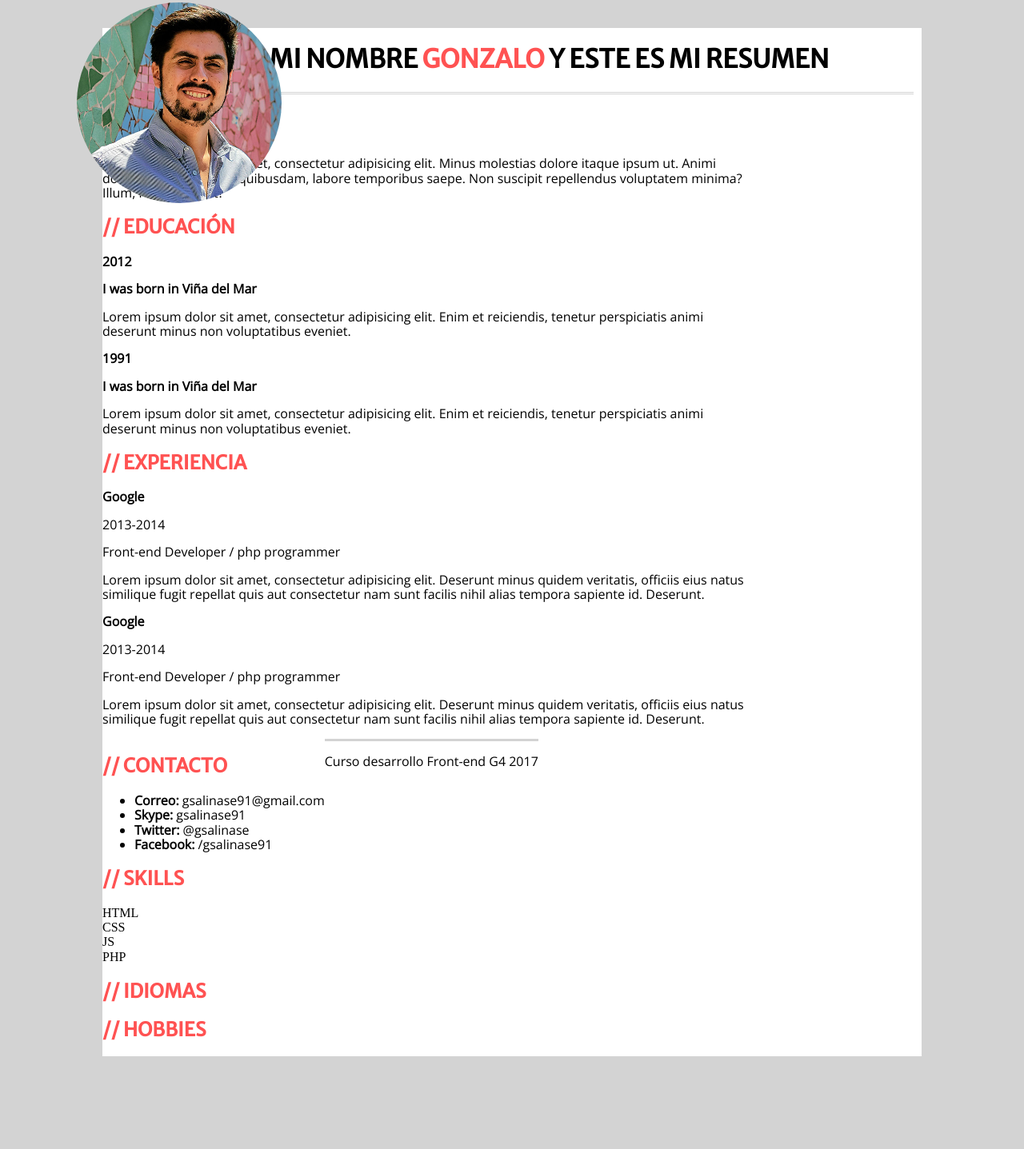
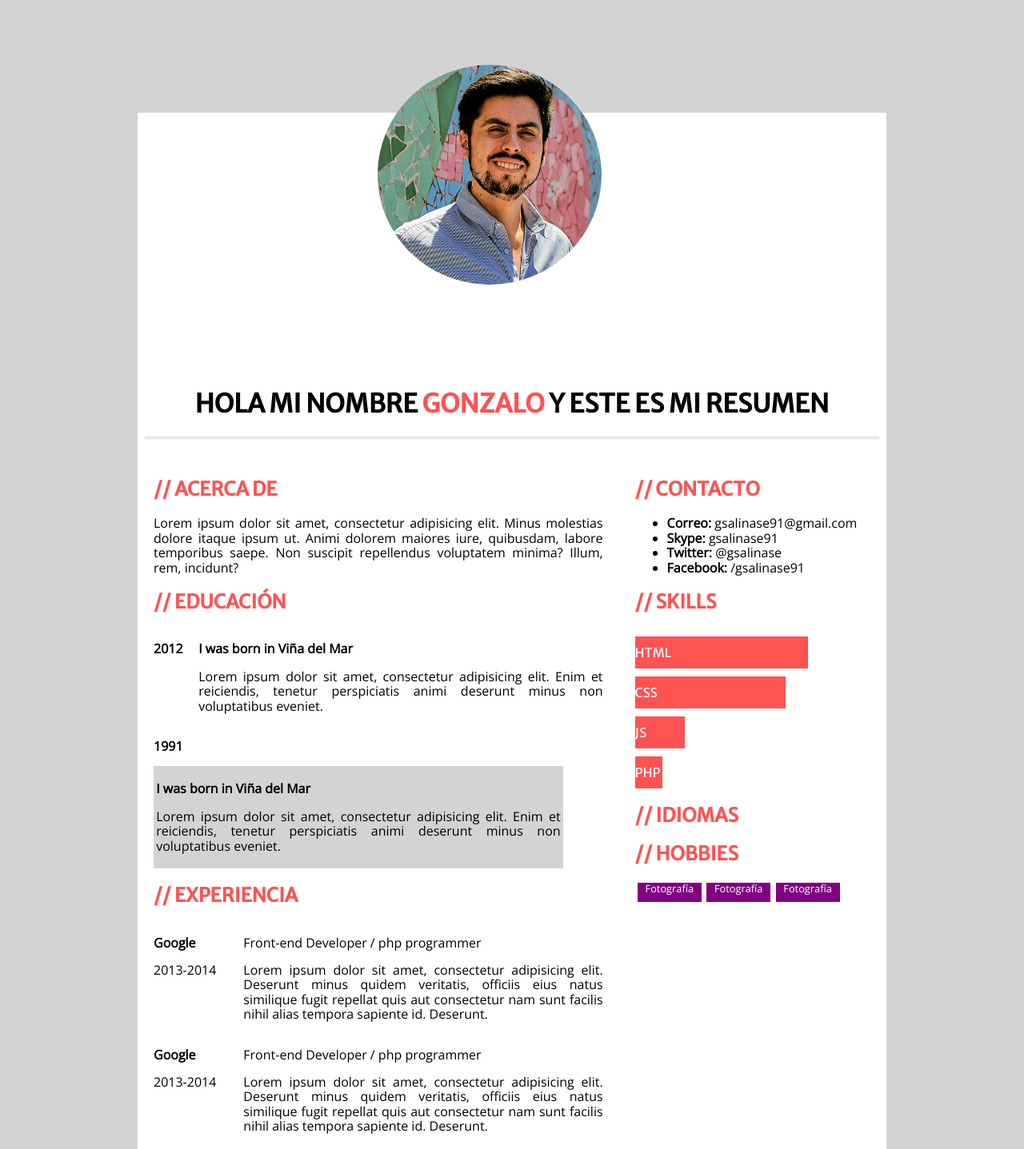
Before and after one commit to gsalinase/Actividad-006, a plain HTML site: page index.html in a window 1280 px wide. Shown: the part 93-1530 px from the top of the page at 80% size. Drawn offline with nearby package versions, Linux system fonts and the light colour scheme.

Commit message:
Modify style.css & index.html

```diff
--- a/css/style.css
+++ b/css/style.css
@@ -7,6 +7,12 @@
 
 .img-responsive{
   max-width: 100%
+}
+
+.container{
+    max-width: 1170px;
+    margin-left: auto;
+    margin-right: auto;
 }
 
 .row{
@@ -20,7 +26,7 @@
   float: left;
 }
 
-@media(max-width: 480px){
+@media(max-width: 768px){
   .col-sm-1{
     width: 10%;
   }
@@ -52,26 +58,34 @@
     width: 100%;
   }
 
-  .col-sm-offset{
+  .col-sm-offset-1{
     padding-left: 10%;
   }
+  .col-sm-offset-3{
+    margin-left: 30%;
+  }
 
+
+  .cv-photo-sm{
+    border-radius: 50%;
+    width: 50%;
+    margin-top: -60px;
+  }
   .resumen-sm{
     background: white;
-    margin: 0% 10% 10% 10%;
+    margin: 20% 10% 10% 10%;
   }
   .cell-sm{
     text-align: justify;
   }
   .presentation-sm{
-    padding-top:2rem;
+
   }
   .presentation-sm h1{
     text-align: center;
     font-family: 'Merriweather Sans', sans-serif;
     font-size: 1.5rem;
   }
-
   .skill-bar {
       width: 100%;
       padding-top: 10px;
@@ -85,23 +99,11 @@
       line-height: 40px;
   }
 
-  .html {width: 90%; background-color: #FF5252;} /* Green */
-  .css {width: 80%; background-color: #FF5252;} /* Blue */
-  .js {width: 65%; background-color: #FF5252;} /* Red */
-  .php {width: 60%; background-color: #FF5252;} /* Dark Grey */
+  .html {width: 90%; background-color: #FF5252;}
+  .css {width: 80%; background-color: #FF5252;}
+  .js {width: 65%; background-color: #FF5252;}
+  .php {width: 60%; background-color: #FF5252;}
 
-
-
-
-
-  img{
-    border-style: solid;
-    position: relative;
-    width: 50%;
-    top: 3rem;
-    left: 5.5rem;
-    border-radius: 50%;
-  }
 
   p{
     text-align: justify;
@@ -109,6 +111,7 @@
 }
 
 @media(min-width: 481px){
+
   .col-md-1{
     width: 10%;
   }
@@ -147,7 +150,7 @@
     margin-left:20%;
   }
   .col-md-offset-3{
-    margin-left:30%;
+    margin-left:32%;
   }
   .col-md-offset-4{
     margin-left:40%;
@@ -168,49 +171,82 @@
     margin-left:90%;
   }
 
-  .resumen-md{
-    background: white;
-    margin: 10% 10% 10% 10%;
-  }
-
   .cell-1{
     padding: 20px;
     text-align: justify;
   }
+  .cv-photo-md{
+    border-radius: 50%;
+    width: 30%;
+    margin-top: -60px;
+}
+  .resumen-md{
+    background: white;
+    margin: 20% 10% 10% 10%;
+  }
+  .edu-box{
+    background:lightgray;
+    display: box;
+    padding: 0.2rem;
+  }
   .cell-2{
     padding: 20px;
+  }
+  .presentation-md{
+    padding-top:6rem;
   }
   .presentation-md h1{
     text-align: center;
     font-family: 'Merriweather Sans', sans-serif;
   }
+  .skill-bar {
+      width: 100%;
+      padding-top: 10px;
+  }
+  .skills {
+      text-align: left;
+      font-family: 'Merriweather Sans', sans-serif;
+      color: #fff;
+      padding-right: 20px;
+      line-height: 40px;
+  }
 
-  img{
-  border-radius: 50%;
-  position: absolute;
-  width: 20%;
-  left: 6rem;
-  top: 6rem;
+  .html {width: 70%; background-color: #FF5252;}
+  .css {width: 60%; background-color: #FF5252;}
+  .js {width: 15%; background-color: #FF5252;}
+  .php {width: 5%; background-color: #FF5252;}
+
+  .tag{
+      float: left;
+      width: 5rem;
+      height: 1.5rem;
+      margin: 0.2rem;
+      text-align: center;
+      background: purple;
+      color: white;
+      font-family:"Open Sans",sans-serif;
+      font-size: 0.8rem;
   }
+
+    header{
+      border-bottom-style: double;
+      border-color: lightgray;
+      margin: 1%;
+      }
+
+    footer{
+      border-top-style: solid;
+      border-color: lightgray;
+      text-align: right;
+    }
 }
 
 body {
   background: lightgray;
 }
 
-header{
-  border-bottom-style: double;
-  border-color: lightgray;
-  margin: 1%;
-
-}
 span{
   color: #FF5252;
-}
-footer{
-  border-top-style: solid;
-  border-color: lightgray;
-  text-align: right;
 }
 
 
--- a/index.html
+++ b/index.html
@@ -9,14 +9,15 @@
 	<title>Mi Resumen</title>
 </head>
 <body>
-			<img src="images/foto-perfil.jpg" class="img-responsive" alt="Gonzalo Salinas Espinoza">
-	<div class="col-sm-8 col-md-8 resumen-sm resumen-md">
+<div class="container">
+	<div class="row col-sm-8 col-md-8 resumen-sm resumen-md">
+			<img src="images/foto-perfil.jpg" class="img-responsive cv-photo-md cv-photo-sm col-sm-offset-3 col-md-offset-3" alt="Gonzalo Salinas Espinoza">
 
 		<header class="presentation-md presentation-sm">
 			<h1>HOLA MI NOMBRE <span>GONZALO</span> Y ESTE ES MI RESUMEN</h1>
 		</header>
 
-		<section class="col-md-8 col-sm-8 cell-sm col-sm-offset">
+		<section class="row col-md-6 col-sm-8 cell-1 cell-sm col-sm-offset-1">
 
 			<div class="">
 				<h2>// ACERCA DE</h2>
@@ -25,40 +26,40 @@
 
 			<div>
 				<h2>// EDUCACIÓN</h2>
-				<div class="">
+				<div class="col-sm-8 col-md-1">
 						<p><strong>2012</strong></p>
 				</div>
-				<div class="">
+				<div class="col-sm-10 col-md-9">
 						<p><strong>I was born in Viña del Mar</strong><p>
 						<p>Lorem ipsum dolor sit amet, consectetur adipisicing elit. Enim et reiciendis, tenetur perspiciatis animi deserunt minus non voluptatibus eveniet.
 				</div>
-				<div class="">
+				<div class="col-md-1">
 						<p><strong>1991</strong></p>
 				</div>
-				<div class="">
+				<div class="col-md-9 edu-box">
 						<p><strong>I was born in Viña del Mar</strong><p>
 						<p>Lorem ipsum dolor sit amet, consectetur adipisicing elit. Enim et reiciendis, tenetur perspiciatis animi deserunt minus non voluptatibus eveniet.
 				</div>
 			</div>
 
-			<div class="">
+			<div class="col-sm-9">
 					<h2>// EXPERIENCIA</h2>
 					<div>
-							<div class="">
+							<div class=" col-md-2">
 									<p><strong>Google</strong></p>
 									<p>2013-2014</p>
 							</div>
-							<div class="">
+							<div class="col-md-8">
 									<p>Front-end Developer / php programmer</p>
 									<p>Lorem ipsum dolor sit amet, consectetur adipisicing elit. Deserunt minus quidem veritatis, officiis eius natus similique fugit repellat quis aut consectetur nam sunt facilis nihil alias tempora sapiente id. Deserunt.</p>
 							</div>
 					</div>
 					<div>
-							<div class="">
+							<div class="col-md-2">
 									<p><strong>Google</strong></p>
 									<p>2013-2014</p>
 							</div>
-							<div class="">
+							<div class="col-md-8">
 									<p>Front-end Developer / php programmer</p>
 									<p>Lorem ipsum dolor sit amet, consectetur adipisicing elit. Deserunt minus quidem veritatis, officiis eius natus similique fugit repellat quis aut consectetur nam sunt facilis nihil alias tempora sapiente id. Deserunt.</p>
 							</div>
@@ -67,7 +68,7 @@
 				</div>
 			</section>
 
-			<section class="col-sm-8 cell-sm col-sm-offset">
+			<section class="col-md-3 col-sm-8 cell-2 cell-sm col-sm-offset-1">
 				<div>
 					<h2>// CONTACTO</h2>
 						<ul>
@@ -94,14 +95,18 @@
 				</div>
 				<div>
 					<h2>// IDIOMAS</h2>
+
 				</div>
 				<div>
 					<h2>// HOBBIES</h2>
+					<div class="tag">Fotografía</div>
+					<div class="tag">Fotografía</div>
+					<div class="tag">Fotografía</div>
 				</div>
 			</section>
-
-			<footer class="col-sm-8 cell-sm col-sm-offset">
-				<p style="">Curso desarrollo Front-end G4 2017</p>
+</div>
+			<footer class="row col-md-8 col-sm-8">
+				<p>Curso desarrollo Front-end G4 2017</p>
 			</footer>
 	</div>
 </body>
```
